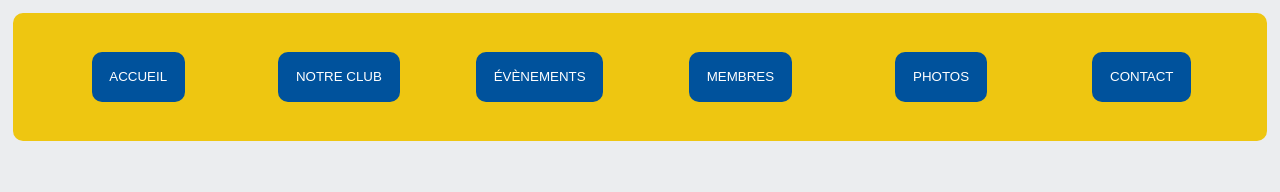
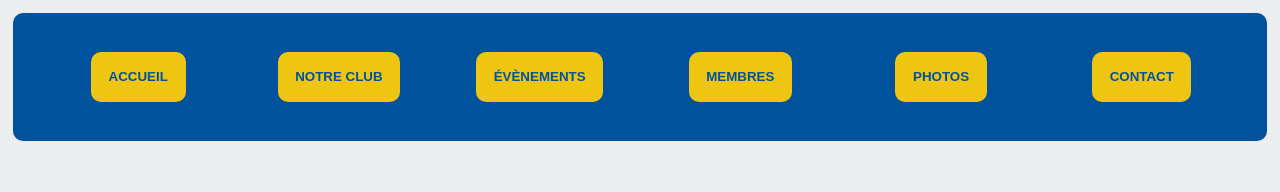
Before and after one commit to philippine-baudrand/Lions-Club-Alpilles, a React app: page / in a window 1280 px wide. Shown: the top 192 px of the page. Built offline with nearby package versions, Linux system fonts and the light colour scheme.

Commit message:
change navbar colors sass

```diff
--- a/src/components/Header/header.scss
+++ b/src/components/Header/header.scss
@@ -4,7 +4,7 @@
 }
 
 .bloc-navbar-lions {
-  background-color: #EEC611;
+  background-color: #00529C;
   display:flex;
   flex-direction: row;
   max-width: 100%;
@@ -21,11 +21,12 @@
 .navbar-lions {
   margin:1%;
   padding:10%;
-  background-color: #00529C;
-  color:white;
+  background-color:#EEC611 ;
+  color:#00529C;
   text-transform: uppercase;
   border-radius: 10px;
   border:none;
+  font-weight: bold;
 }
 
 
```
